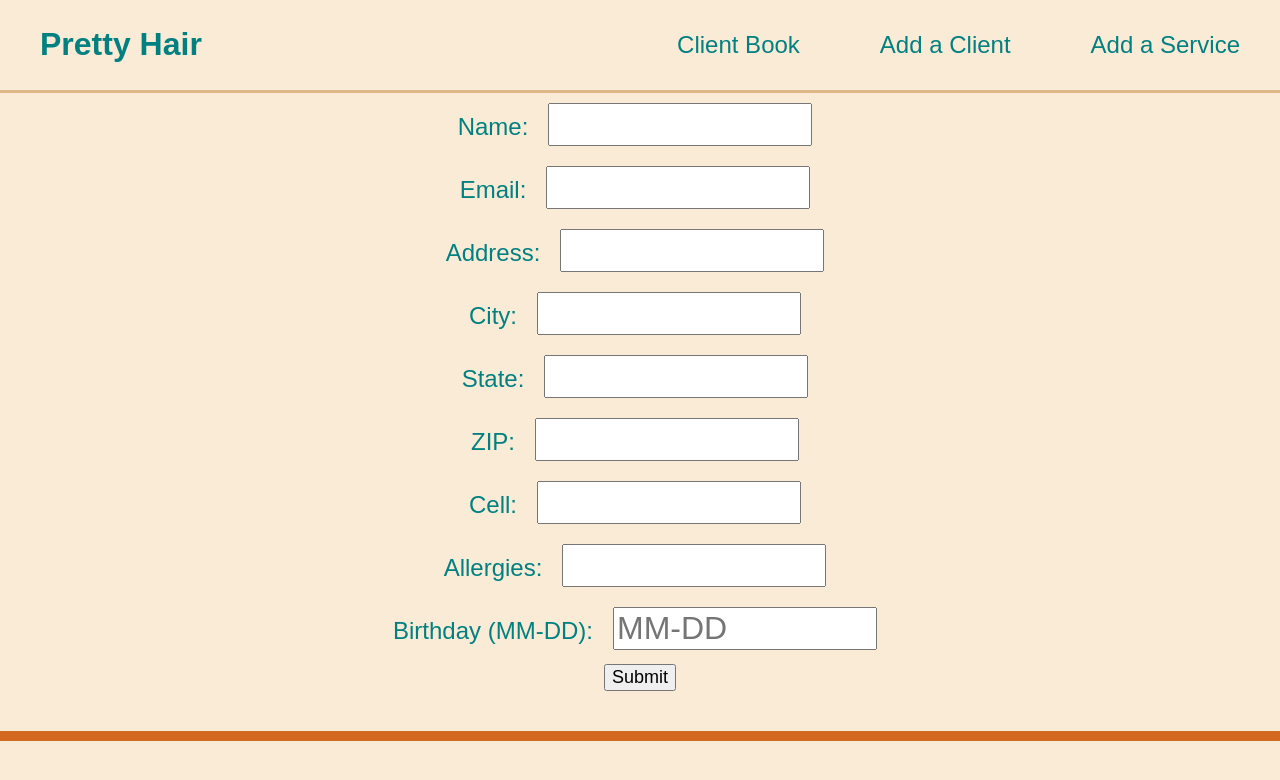
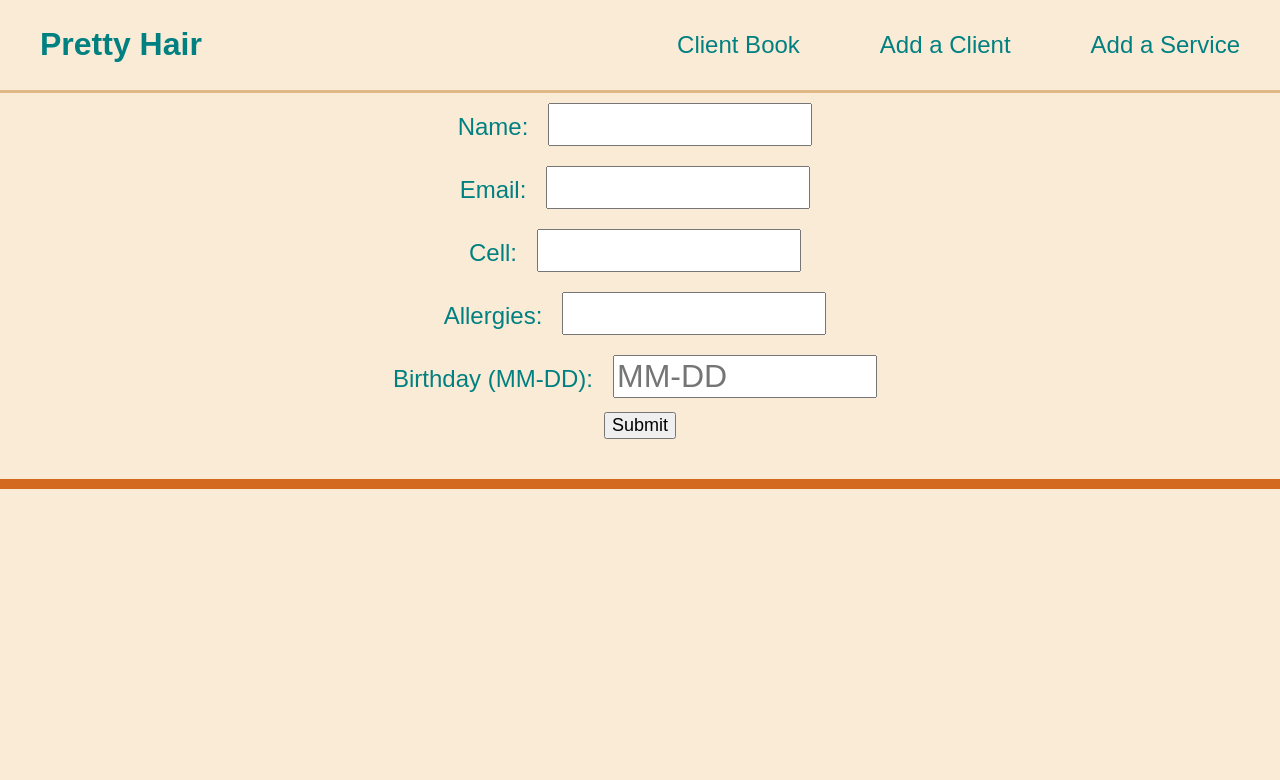
Before and after one commit to DannyNavi/DannyNavi.github.io, a React (Create React App) app in the folder pretty-hair/: page /addclient in a window 1280 px wide. Shown: the top 780 px of the page. Built offline with nearby package versions, Linux system fonts and the light colour scheme; a web font is replaced by a local one.

Commit message:
Removed unnecessary form information

```diff
--- a/pretty-hair/src/components/client/AddClient.js
+++ b/pretty-hair/src/components/client/AddClient.js
@@ -64,50 +64,6 @@ const ClientForm = () => {
       </div>
 
       <div>
-        <label>Address:</label>
-        <input
-          type="text"
-          autoComplete="off"
-          {...register('address', { required: 'Address is required' })}
-        />
-        {errors.address && <p>{errors.address.message}</p>}
-      </div>
-
-      <div>
-        <label>City:</label>
-        <input
-          type="text"
-          {...register('city', { required: 'City is required' })}
-        />
-        {errors.city && <p>{errors.city.message}</p>}
-      </div>
-
-      <div>
-        <label>State:</label>
-        <input
-          type="text"
-          {...register('state', { required: 'State is required' })}
-        />
-        {errors.state && <p>{errors.state.message}</p>}
-      </div>
-
-      <div>
-        <label>ZIP:</label>
-        <input
-          type="text"
-          autoComplete="off"
-          {...register('zip', {
-            required: 'ZIP code is required',
-            pattern: {
-              value: /^\d{5}$/,
-              message: 'ZIP must be 5 digits',
-            },
-          })}
-        />
-        {errors.zip && <p>{errors.zip.message}</p>}
-      </div>
-
-      <div>
         <label>Cell:</label>
         <input
           type="tel"
--- a/pretty-hair/src/components/client/ClientCard.js
+++ b/pretty-hair/src/components/client/ClientCard.js
@@ -29,10 +29,6 @@ function ClientCard(props){
             </Link>
             <h2>{client.name}</h2>
             <p><strong>Email:</strong> {client.email}</p>
-            <p><strong>Address:</strong> {client.address}</p>
-            <p><strong>City:</strong> {client.city}</p>
-            <p><strong>State:</strong> {client.state}</p>
-            <p><strong>ZIP:</strong> {client.zip}</p>
             <p><strong>Cell:</strong> {client.cell}</p>
             <p><strong>Allergies:</strong> {client.allergies || 'None'}</p>
             <p><strong>Birthday:</strong> {client.birthday}</p>
```
Also changed, not shown: 1 other file (tests, documents, lock files or other folders).
